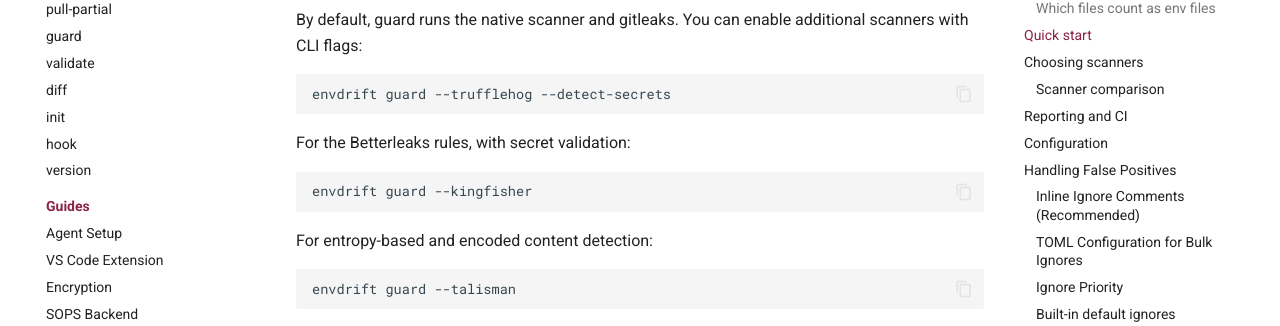
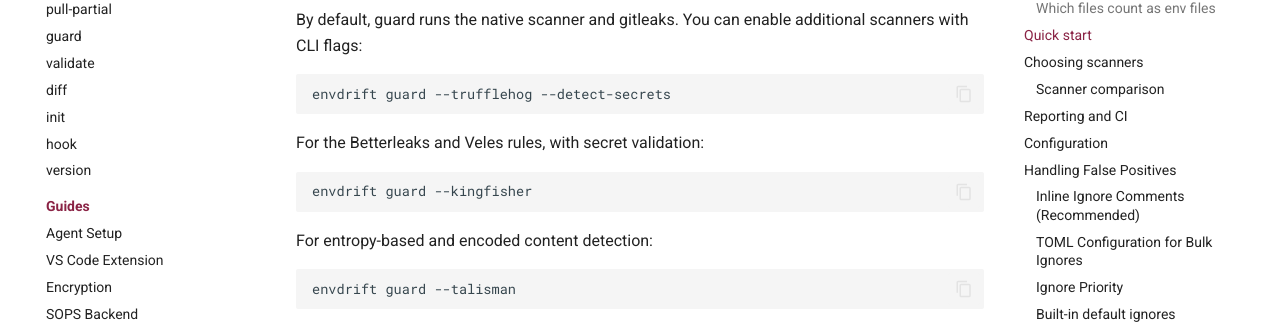
Before and after one commit to jainal09/envdrift, an MkDocs documentation site: the page built from docs/guides/guard.md, in a window 1280 px wide and 900 px high, scrolled down 1299 px. Shown: the part 127-453 px from the top of the window. Built offline with MkDocs 1.6.1 and Material for MkDocs 9.7.7, drawn with Linux system fonts in a browser that asks for light colours; comment, search, counter and statistics services are not loaded.

Commit message:
docs(kingfisher): name both rule sets Kingfisher loads in the guard docs' examples
The examples said --kingfisher adds the Betterleaks rules, where the guide's table and the
--kingfisher section say Betterleaks and Veles, as cubic found.

Co-Authored-By: Claude Opus 5.5 <noreply@anthropic.com>
Claude-Session: https://claude.ai/code/session_015t5xQ3d6X4RCFUakwDh9CE

````diff
--- a/docs/guides/guard.md
+++ b/docs/guides/guard.md
@@ -60,7 +60,7 @@ scanners with CLI flags:
 envdrift guard --trufflehog --detect-secrets
 ```
 
-For the Betterleaks rules, with secret validation:
+For the Betterleaks and Veles rules, with secret validation:
 
 ```bash
 envdrift guard --kingfisher
````
Also changed, not shown: docs/cli/guard.md (+1 -1 lines).
